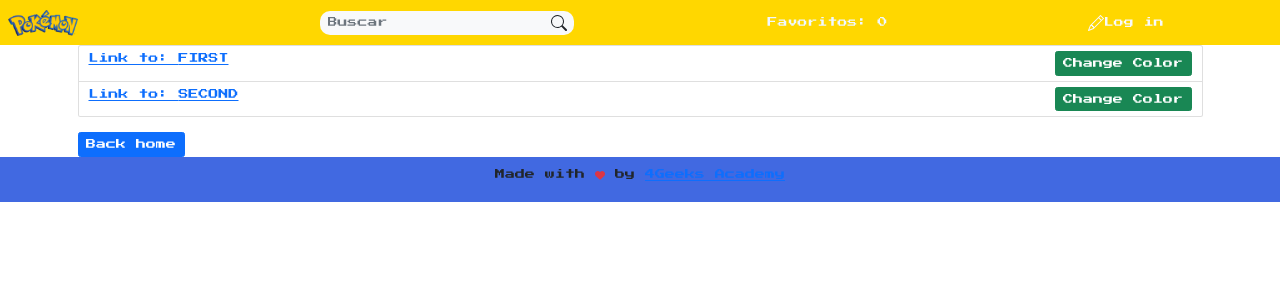
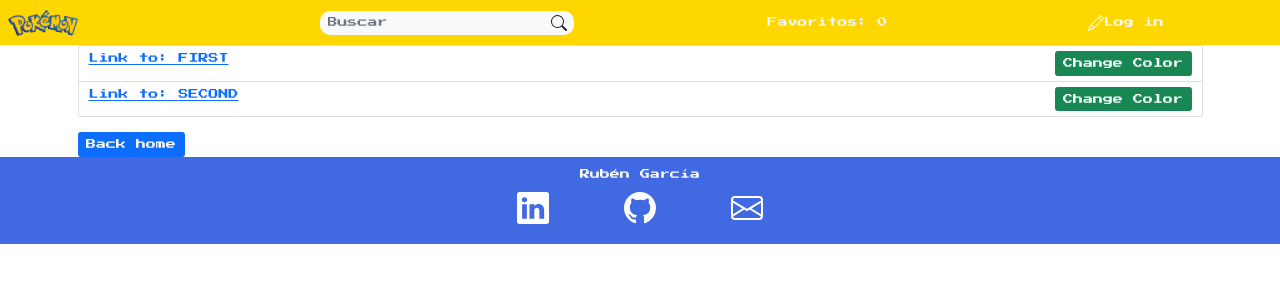
Before and after one commit to 4GeeksAcademy/RGG_pkm_app, a React app: page /demo in a window 1280 px wide. Built offline with nearby package versions, Linux system fonts and the light colour scheme; no server answers.

Commit message:
footer ok

```diff
--- a/src/front/js/component/footer.js
+++ b/src/front/js/component/footer.js
@@ -3,9 +3,54 @@
 
 export const Footer = () => (
 	<footer className="footer mt-auto py-3 text-center footer-bg">
-		<p>
-			Made with <i className="fa fa-heart text-danger" /> by{" "}
-			<a href="http://www.4geeksacademy.com">4Geeks Academy</a>
-		</p>
+		<p>Rubén García</p>
+		<div className="footer-icons">
+		<a href="https://www.linkedin.com/in/rubengarciagutierrez/">
+      <svg
+        xmlns="http://www.w3.org/2000/svg"
+        width="32"
+        height="32"
+        fill="currentColor"
+        className="bi bi-linkedin"
+        viewBox="0 0 16 16"
+        style={{ fontSize: '32px' }} // Cambia el tamaño aquí
+      >
+        <path
+          className="linkedin"
+          d="M0 1.146C0 .513.526 0 1.175 0h13.65C15.474 0 16 .513 16 1.146v13.708c0 .633-.526 1.146-1.175 1.146H1.175C.526 16 0 15.487 0 14.854V1.146zm4.943 12.248V6.169H2.542v7.225h2.401zm-1.2-8.212c.837 0 1.358-.554 1.358-1.248-.015-.709-.52-1.248-1.342-1.248-.822 0-1.359.54-1.359 1.248 0 .694.521 1.248 1.327 1.248h.016zm4.908 8.212V9.359c0-.216.016-.432.08-.586.173-.431.568-.878 1.232-.878.869 0 1.216.662 1.216 1.634v3.865h2.401V9.25c0-2.22-1.184-3.252-2.764-3.252-1.274 0-1.845.7-2.165 1.193v.025h-.016a5.54 5.54 0 0 1 .016-.025V6.169h-2.4c.03.678 0 7.225 0 7.225h2.4z"
+        />
+      </svg>
+    </a>
+<a href="https://github.com/rubengargu">
+      <svg
+        xmlns="http://www.w3.org/2000/svg"
+        width="32"
+        height="32"
+        fill="currentColor"
+        className="bi bi-github"
+        viewBox="0 0 16 16"
+        style={{ fontSize: '32px' }} // Aplica el estilo de tamaño aquí
+      >
+        <path
+          className="github"
+          d="M8 0C3.58 0 0 3.58 0 8c0 3.54 2.29 6.53 5.47 7.59.4.07.55-.17.55-.38 0-.19-.01-.82-.01-1.49-2.01.37-2.53-.49-2.69-.94-.09-.23-.48-.94-.82-1.13-.28-.15-.68-.52-.01-.53.63-.01 1.08.58 1.23.82.72 1.21 1.87.87 2.33.66.07-.52.28-.87.51-1.07-1.78-.20-3.64-.89-3.64-3.95 0-.87.31-1.59.82-2.15-.08-.2-.36-1.02.08-2.12 0 0 .67-.21 2.2.82.64-.18 1.32-.27 2-.27.68 0 1.36.09 2.00.27 1.53-1.04 2.20-.82 2.20-.82.44 1.10.16 1.92.08 2.12.51.56.82 1.27.82 2.15 0 3.07-1.87 3.75-3.65 3.95.29.25.54.73.54 1.48 0 1.07-.01 1.93-.01 2.20 0 .21.15.46.55.38A8.012 8.012 0 0 0 16 8c0-4.42-3.58-8-8-8z"
+        />
+      </svg>
+    </a>
+	<a href="mailto:rubengarciagut@gmail.com" class="custom-link">
+	<svg
+        xmlns="http://www.w3.org/2000/svg"
+        width="32"
+        height="32"
+        fill="currentColor"
+        className="bi bi-github"
+        viewBox="0 0 16 16"
+        style={{ fontSize: '32px' }} // Aplica el estilo de tamaño aquí
+      >
+    <path className="email-link" d="M0 4a2 2 0 0 1 2-2h12a2 2 0 0 1 2 2v8a2 2 0 0 1-2 2H2a2 2 0 0 1-2-2V4Zm2-1a1 1 0 0 0-1 1v.217l7 4.2 7-4.2V4a1 1 0 0 0-1-1H2Zm13 2.383-4.708 2.825L15 11.105V5.383Zm-.034 6.876-5.64-3.471L8 9.583l-1.326-.795-5.64 3.47A1 1 0 0 0 2 13h12a1 1 0 0 0 .966-.741ZM1 11.105l4.708-2.897L1 5.383v5.722Z"/>
+  </svg>
+</a>
+
+</div>
 	</footer>
 );
--- a/src/front/styles/footer.css
+++ b/src/front/styles/footer.css
@@ -1,4 +1,52 @@
 .footer-bg{
     background-color: #4169E1;
     font-family: 'Pokemon solid', sans-serif;
+    color: white;
+    padding-bottom: 10px;
 }
+.footer-icons{
+    display: flex;
+    margin: 0 auto;
+    justify-content: space-around;
+    width: 25%;
+    padding-bottom: 10px;
+}
+.github{
+    color:white;
+    font-size: 32px;
+    margin-right: 10px;
+}
+.linkedin{
+    color: white;
+    margin-right: 10px;
+    font-size: 32px;
+}
+.email-link {
+    text-decoration: none; /* Elimina la subraya del enlace */
+    display: inline-flex; /* Muestra el enlace como flexbox para alinear verticalmente el ícono y el texto */
+    align-items: center; /* Alinea verticalmente el ícono y el texto */
+    margin-right: 10px; /* Agrega margen derecho si es necesario */
+    color:white;
+
+  }
+
+ /* Agrega transiciones de rotación y cambio de color a los iconos */
+.footer-icons a:hover .github,
+.footer-icons a:hover .linkedin,
+.footer-icons a:hover .email-link {
+  transition: transform 0.3s ease-in-out, color 0.3s ease-in-out;
+}
+
+/* Aplica la rotación al pasar el ratón por los iconos */
+.footer-icons a:hover .github,
+.footer-icons a:hover .linkedin,
+.footer-icons a:hover .email-link {
+  transform: rotate(360deg);
+}
+
+/* Cambia el color al pasar el ratón por los iconos */
+.footer-icons a:hover .github,
+.footer-icons a:hover .linkedin,
+.footer-icons a:hover .email-link {
+  color: #FFD700; /* Cambia el color al pasar el ratón */
+}
```
